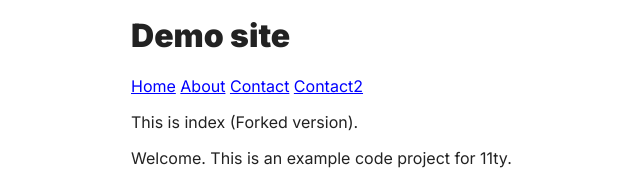
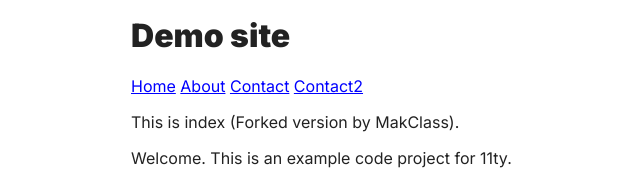
Before and after one commit to makzan/demo-20200516, an Eleventy site: page index.html in a window 1280 px wide. Shown: the top 191 px of the page, without its empty margins (159-799 px from the left). Built offline with nearby package versions, Linux system fonts and the light colour scheme; Eleventy itself is replaced by a stand-in of ours; files that its build step writes are made by us from their sources; a script that the page names is missing.

Commit message:
Update index.html

```diff
--- a/index.html
+++ b/index.html
@@ -1,7 +1,7 @@
 ---
 layout: layout.html
 ---
-<p>This is index (Forked version).</p>
+<p>This is index (Forked version by MakClass).</p>
 
 <p>Welcome. This is an example code project for 11ty.</p>
 
```
